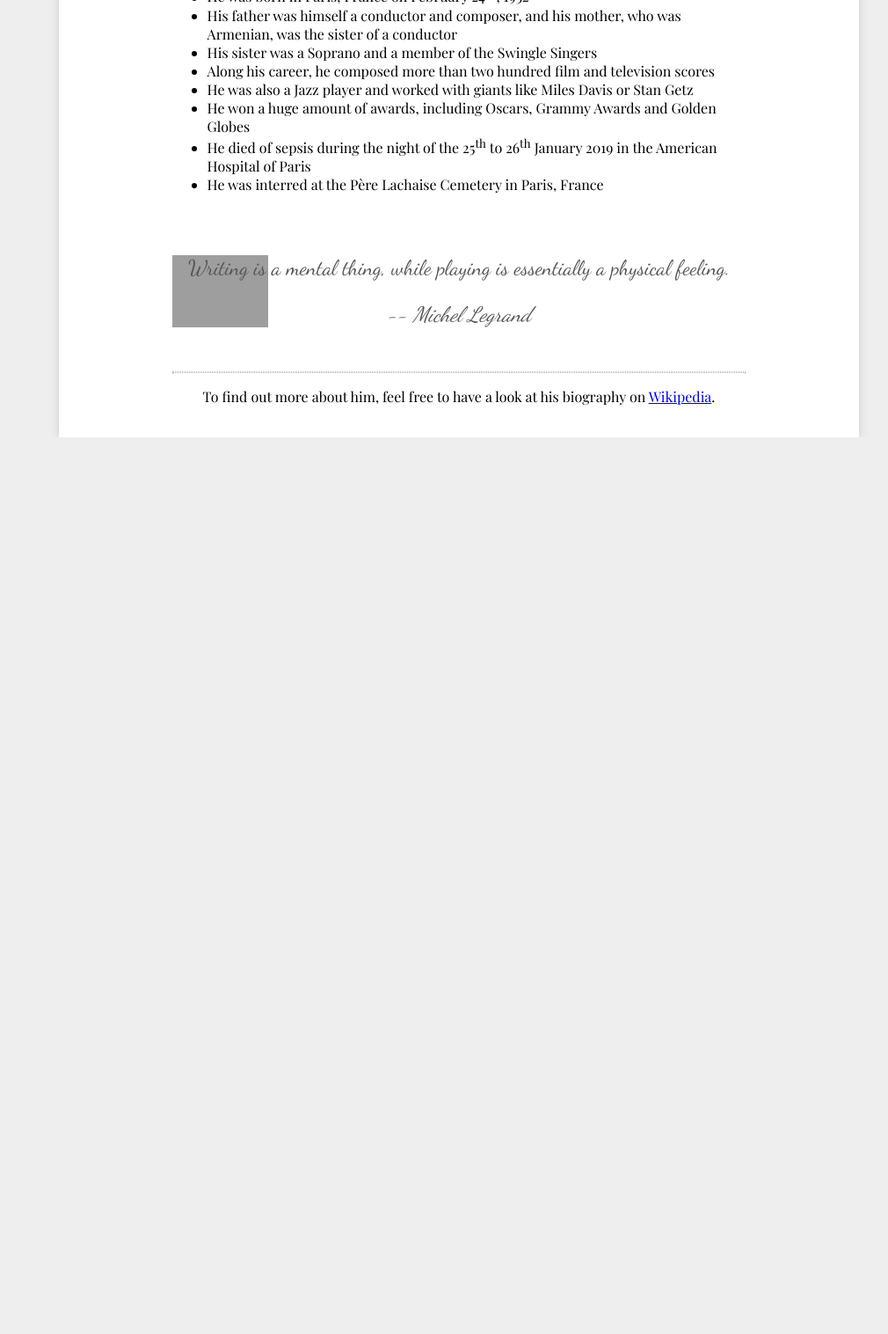
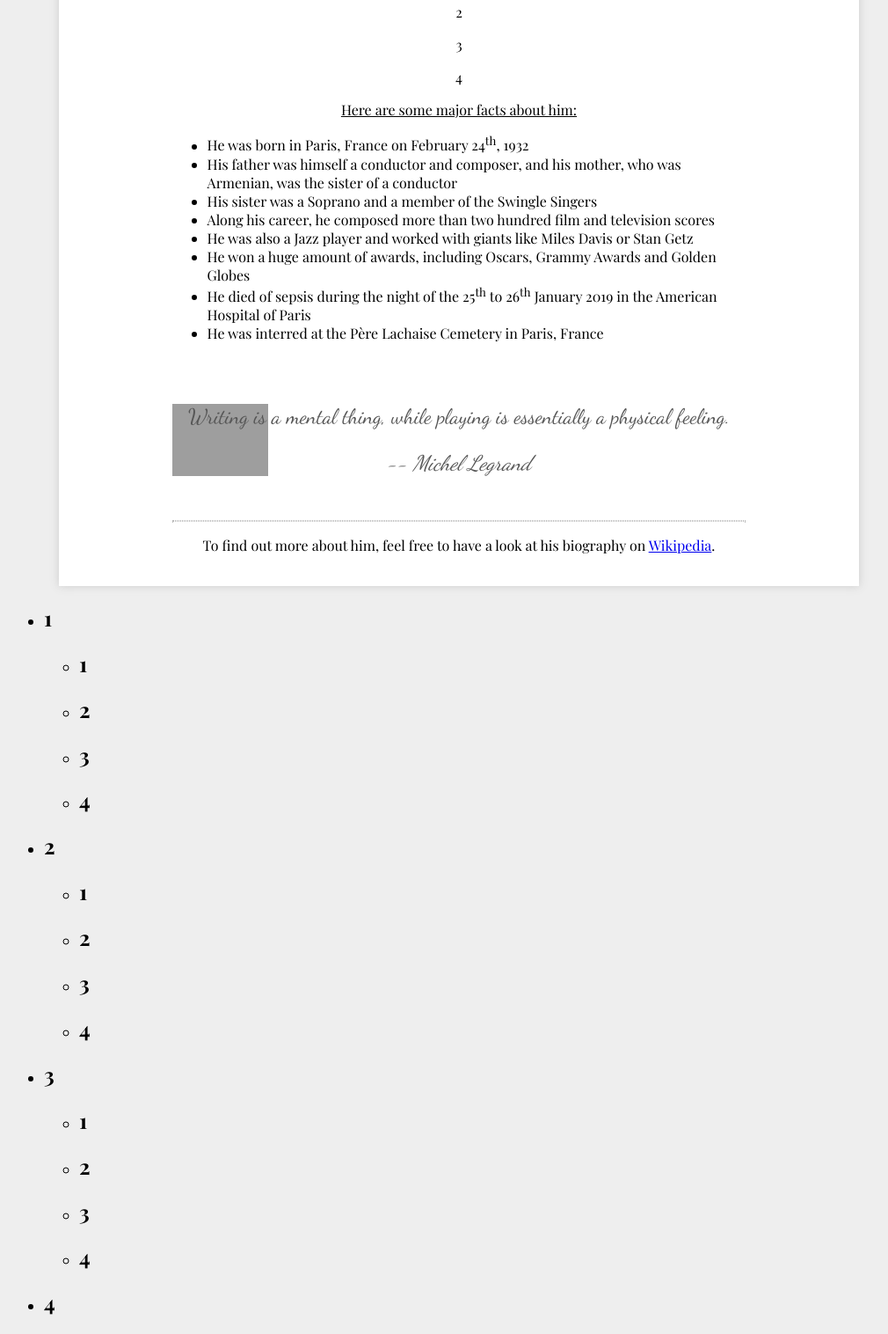
Before and after one commit to bardachov/JS68, a plain HTML site: page module_6-lesson_11/index.html in a window 1280 px wide. Shown: the part 863-2379 px from the top of the page at 88% size, without its empty margins (118-1128 px from the left). Before the commit the page ends 1360 px from the top, so only its background shows below. Drawn offline with nearby package versions, Linux system fonts and the light colour scheme; grey boxes are pictures that could not be loaded.

Commit message:
feat: added tasks

```diff
--- a/module_6-lesson_11/index.html
+++ b/module_6-lesson_11/index.html
@@ -8,8 +8,67 @@
   <title>Document</title>
 </head>
 <body>
+  <a href="https://www.notion.so/JS-87d37ce4350046afb48b67e1ffa49636">Tasks</a>
   <main id="main-container"></main>
   <aside id="article"></aside>
+
+
+  <ul class="categories">
+    <li class="item">
+      <h2>1</h2>
+      <ul>
+        <li>
+          <h2>1</h2>
+        </li>
+        <li>
+          <h2>2</h2>
+        </li>
+        <li>
+          <h2>3</h2>
+        </li>
+        <li>
+          <h2>4</h2>
+        </li>
+      </ul>
+    </li>
+    <li class="item">
+      <h2>2</h2>
+      <ul>
+        <li>
+          <h2>1</h2>
+        </li>
+        <li>
+          <h2>2</h2>
+        </li>
+        <li>
+          <h2>3</h2>
+        </li>
+        <li>
+          <h2>4</h2>
+        </li>
+      </ul>
+    </li>
+    <li class="item">
+      <h2>3</h2>
+      <ul>
+        <li>
+          <h2>1</h2>
+        </li>
+        <li>
+          <h2>2</h2>
+        </li>
+        <li>
+          <h2>3</h2>
+        </li>
+        <li>
+          <h2>4</h2>
+        </li>
+      </ul>
+    </li>
+    <li class="item">
+      <h2>4</h2>
+    </li>
+  </ul>
 
   <script src="./index.js"></script>
 </body>
--- a/module_6-lesson_11/index.js
+++ b/module_6-lesson_11/index.js
@@ -1,4 +1,4 @@
-// Example 1.
+// Example 1. Створити список технологій що вивчаються на курсі Fullstack за допомогою js
 const technologies = ['HTML', 'CSS', 'JavaScript', 'React', 'Node'];
 
 const container = document.querySelector('#main-container');
@@ -26,7 +26,7 @@ technologies.forEach((technologyItem) => {
 
 container.append(ulEl);
 
-//Example 2
+//Example 2. Створити кілька кнопок на основі масива з обєктами використовуючи createElement
 const colors = [
   {
     label: 'red',
@@ -63,7 +63,7 @@ colors.forEach(({ color, label }) => {
 
 container.append(buttonsContainer);
 
-//3
+//3. Створити сайт з такою розміткою використовуючи лише JS в html файлі має бути пусто
 const data = {
   title: '- Michel Legrand -',
   imgUrl:
@@ -113,6 +113,10 @@ asideContainer.insertAdjacentHTML(
         <div id="intro">
             <p>&bull; Michel Legrand (1932 - 2019) was a famous French musician. &bull;</p>
         </div>
+        <div class="test"><p>1</p></div>
+        <div class="test"><p>2</p></div>
+        <div class="test"><p>3</p></div>
+        <div class="test"><p>4</p></div>
         <p><u>Here are some major facts about him:</u></p>
         <ul>
             ${data.facts.reduce(
@@ -134,3 +138,10 @@ const article = document.querySelector('#tribute-info');
 
 console.log(article.firstChild); // текст
 console.log(article.firstElementChild); // елемент
+
+const elementsTest = document.querySelectorAll('.item');
+
+elementsTest.forEach((element) => {
+  console.log('Elemnt', element.firstElementChild);
+  // console.log(`Elemnt: ${element.firstElementChild}`);
+});
```
